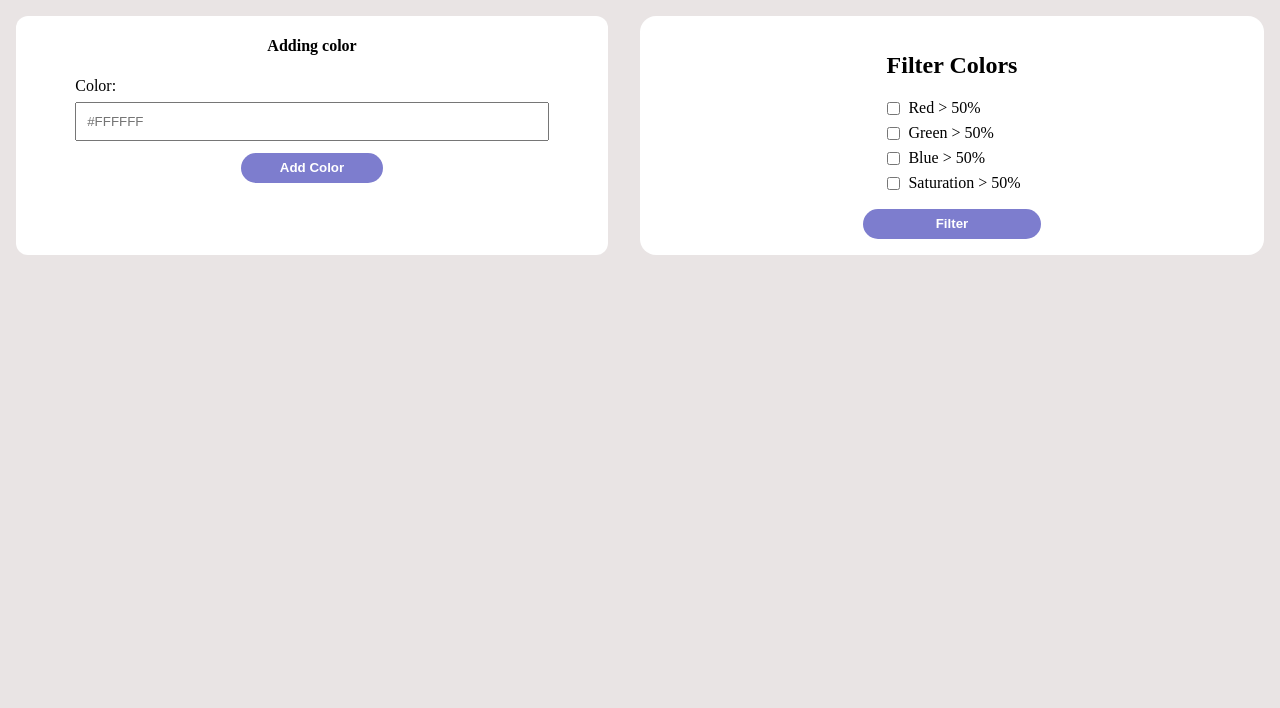
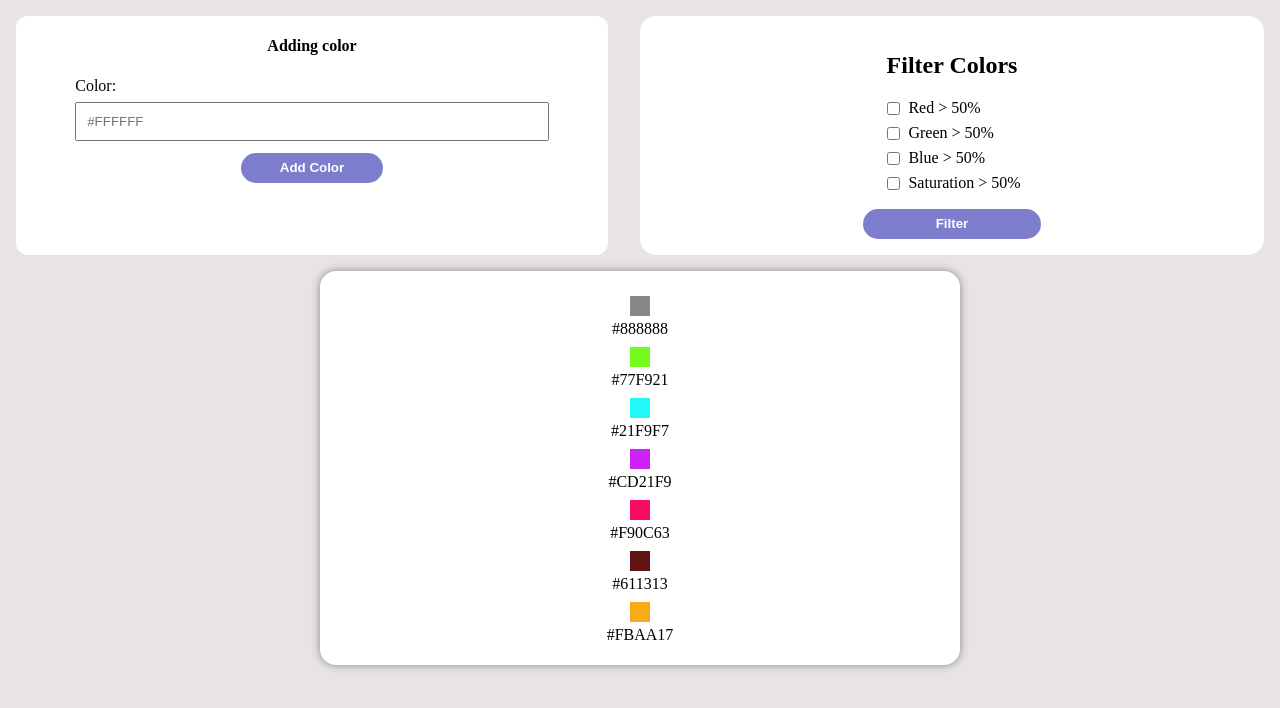
Before and after one commit to zaraod17/colorsApp, a React (Create React App) app: page / in a window 1280 px wide. Shown: the top 708 px of the page. Built offline with nearby package versions, Linux system fonts and the light colour scheme.

Commit message:
Add ColorList component, adding color to localstorage & and to list

```diff
--- a/src/App.tsx
+++ b/src/App.tsx
@@ -2,17 +2,38 @@ import React, { useState } from "react";
 
 import AddColorForm from "./components/AddColorForm/AddColorForm";
 import FilterColorForm from "./components/FilterColorForm/FilterColorForm";
+import ColorList from "./components/ColorsList/ColorList";
 
 const App: React.FC = () => {
-  const [colors, setColors] = useState<Array<{ color: string }>>([
+  const [colors, setColor] = useState<Array<{ hex: string }>>([
     {
-      color: "#888888",
+      hex: "#888888",
+    },
+    {
+      hex: "#77F921",
+    },
+    {
+      hex: "#21F9F7",
+    },
+    {
+      hex: "#CD21F9",
+    },
+    {
+      hex: "#F90C63",
+    },
+    {
+      hex: "#611313",
+    },
+    {
+      hex: "#FBAA17",
     },
   ]);
 
   const handleFilters = (): void => {};
 
-  const handleAddColor = (): void => {};
+  const handleAddColor = (color: string): void => {
+    setColor([...colors, { hex: color }]);
+  };
 
   return (
     <>
@@ -20,6 +41,7 @@ const App: React.FC = () => {
         <AddColorForm onAddColor={handleAddColor}></AddColorForm>
         <FilterColorForm onFilterColors={handleFilters}></FilterColorForm>
       </div>
+      <ColorList colors={colors} />
     </>
   );
 };
--- a/src/components/AddColorForm/AddColorForm.tsx
+++ b/src/components/AddColorForm/AddColorForm.tsx
@@ -13,11 +13,12 @@ const AddColorForm: React.FC<AddColorFormProps> = ({ onAddColor }) => {
 
   const handleSubmit = (event: FormEvent<HTMLFormElement>): void => {
     event.preventDefault();
-    if (colorRegexPattern.test(color)) {
+    if (!colorRegexPattern.test(color)) {
       alert("Please enter a valid HEX");
       return;
     }
     onAddColor(color.toUpperCase());
+    localStorage.setItem(color, color);
     setColor("");
   };
 
--- /dev/null
+++ b/src/components/ColorsList/ColorList.module.scss
@@ -0,0 +1,25 @@
+.listWrapper {
+  display: flex;
+  justify-content: center;
+  width: 50%;
+  margin-inline: 25%;
+  background-color: white;
+  box-shadow: 0px 0px 8px #888888;
+  border-radius: 1rem;
+
+  ul {
+    padding: 0;
+    li {
+      margin-block: 5px;
+      display: flex;
+      flex-direction: column;
+      align-items: center;
+    }
+  }
+  .colorRect {
+    background-color: var(--color);
+    width: 20px;
+    height: 20px;
+    margin-block: 4px;
+  }
+}
--- /dev/null
+++ b/src/components/ColorsList/ColorList.tsx
@@ -0,0 +1,20 @@
+import classes from "./ColorList.module.scss";
+import ListItem from "./ListItem";
+
+interface ColorListProps {
+  colors: { hex: string }[];
+}
+
+const ColorList: React.FC<ColorListProps> = ({ colors }) => {
+  return (
+    <div className={classes.listWrapper}>
+      <ul>
+        {colors.map(({ hex }) => (
+          <ListItem hex={hex} />
+        ))}
+      </ul>
+    </div>
+  );
+};
+
+export default ColorList;
--- /dev/null
+++ b/src/components/ColorsList/ListItem.tsx
@@ -0,0 +1,19 @@
+import classes from "./ColorList.module.scss";
+import { CSSProperties } from "react";
+
+interface StyleProps extends CSSProperties {
+    '--color'?: string
+}
+
+const ListItem: React.FC<{ hex: string }> = ({ hex }) => {
+
+
+  return (
+    <li key={hex}>
+      <div className={classes.colorRect} style={{'--color': hex} as StyleProps} ></div>
+      <span>{hex.toUpperCase()}</span>
+    </li>
+  );
+};
+
+export default ListItem;
--- a/src/components/FilterColorForm/FilterColorForm.tsx
+++ b/src/components/FilterColorForm/FilterColorForm.tsx
@@ -40,10 +40,10 @@ class FilterColorForm extends Component<
   handleInputChange = (event: React.ChangeEvent<HTMLInputElement>) => {
     const target = event.target;
     const name = target.name;
-    const value = target.value;
+    const value = target.checked;
 
     this.setState({
-      [name]: !!value,
+      [name]: value,
     } as Pick<FilterColorState, keyof FilterColorState>);
   };
 
```
